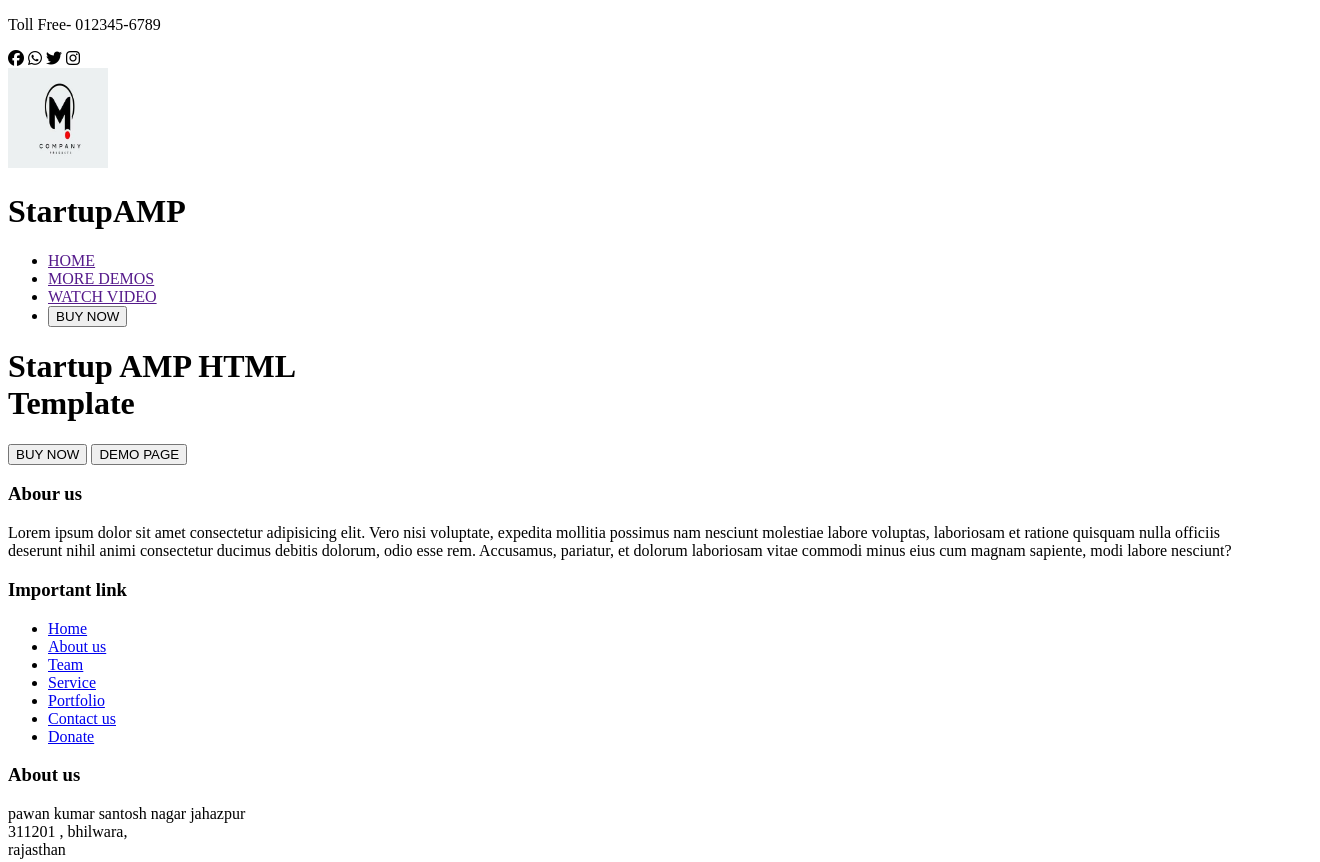
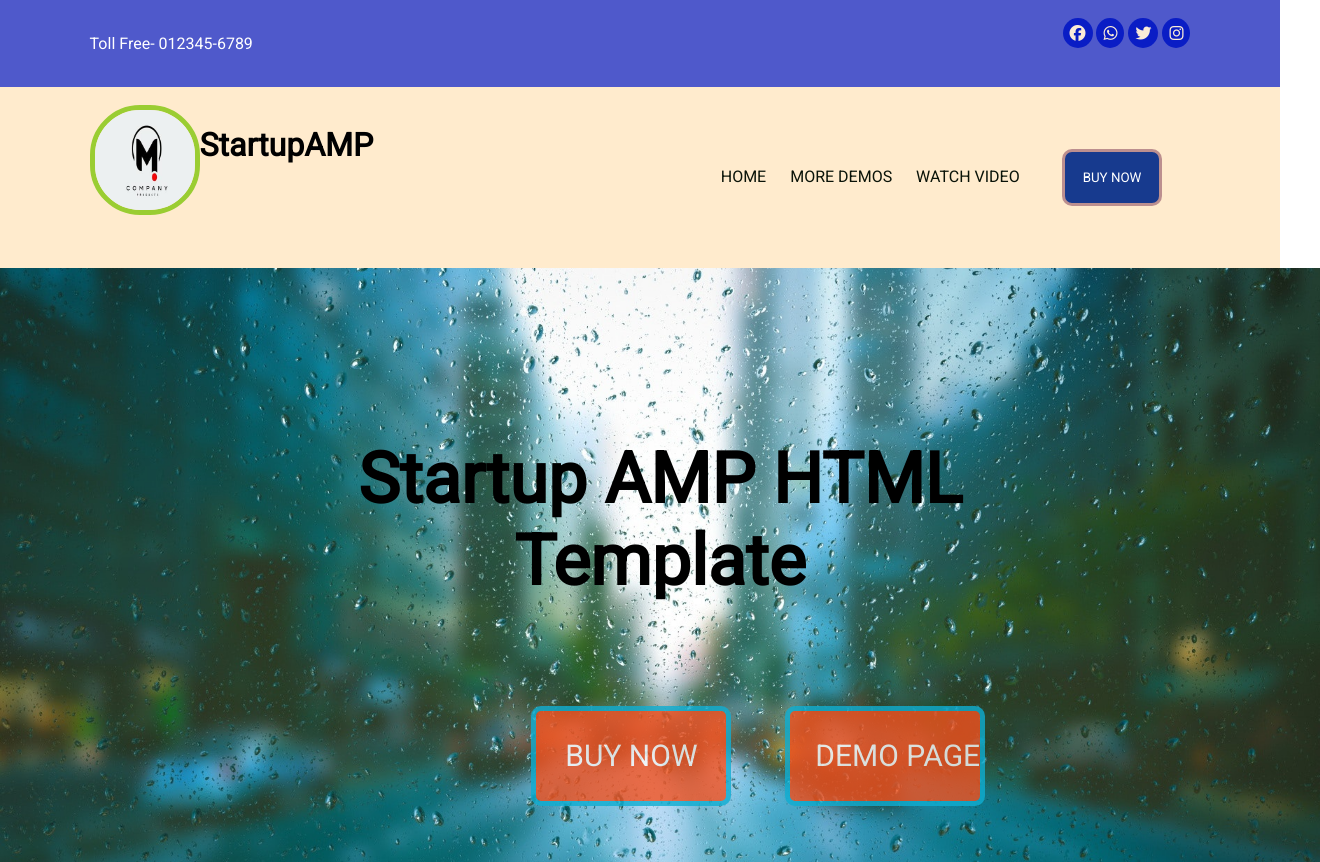
Before and after one commit to PAWAN-KUMAR-GHOSI/StartupHTMLtemplate, a plain HTML site: page index.html in a window 1280 px wide. Shown: the top 862 px of the page, 1320 px wide, since content can reach past the window. Drawn offline with Linux system fonts and the light colour scheme; a web font is replaced by a local one.

Commit message:
Startup html,css Web templet

```diff
--- a/index.html
+++ b/index.html
@@ -18,7 +18,7 @@
 <link rel="preconnect" href="https://fonts.gstatic.com" crossorigin>
 <link href="https://fonts.googleapis.com/css2?family=Belanosima&family=Open+Sans:wght@700&family=Roboto&display=swap" rel="stylesheet">
     <!-- style -->
-    <link rel="stylesheet" href="project web 1style.css">
+    <link rel="stylesheet" href="Startup.css">
     <title>Document</title>
 </head>
 <body>
```
